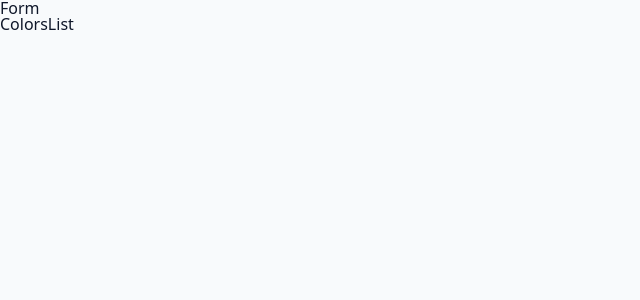
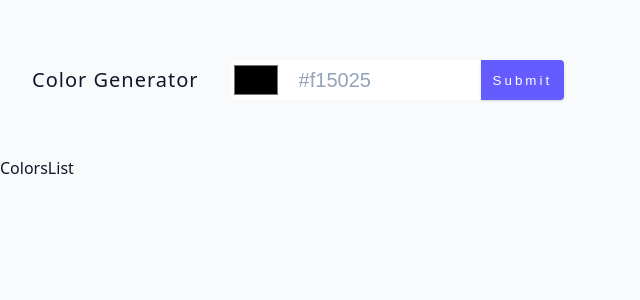
Before and after one commit to tsheporamantso/coolors, a React (Vite) app: page / in a window 1280 px wide. Shown: the top 300 px of the page, without its empty margins (0-640 px from the left). Built offline with nearby package versions, Linux system fonts and the light colour scheme.

Commit message:
Implement color input form with state management and submission handling

```diff
--- a/src/components/Form.jsx
+++ b/src/components/Form.jsx
@@ -1,7 +1,33 @@
-import React from "react";
+import { useState } from "react";
 
 const Form = () => {
-  return <div>Form</div>;
+  const [color, setColor] = useState("");
+
+  const handleSubmit = (e) => {
+    e.preventDefault();
+  };
+
+  return (
+    <section className="container">
+      <h5>color generator</h5>
+      <form className="color-form" onSubmit={handleSubmit}>
+        <input
+          type="color"
+          value={color}
+          onChange={(e) => setColor(e.target.value)}
+        />
+        <input
+          type="text"
+          value={color}
+          onChange={(e) => setColor(e.target.value)}
+          placeholder="#f15025"
+        />
+        <button type="submit" className="btn" style={{ background: color }}>
+          submit
+        </button>
+      </form>
+    </section>
+  );
 };
 
 export default Form;
```
